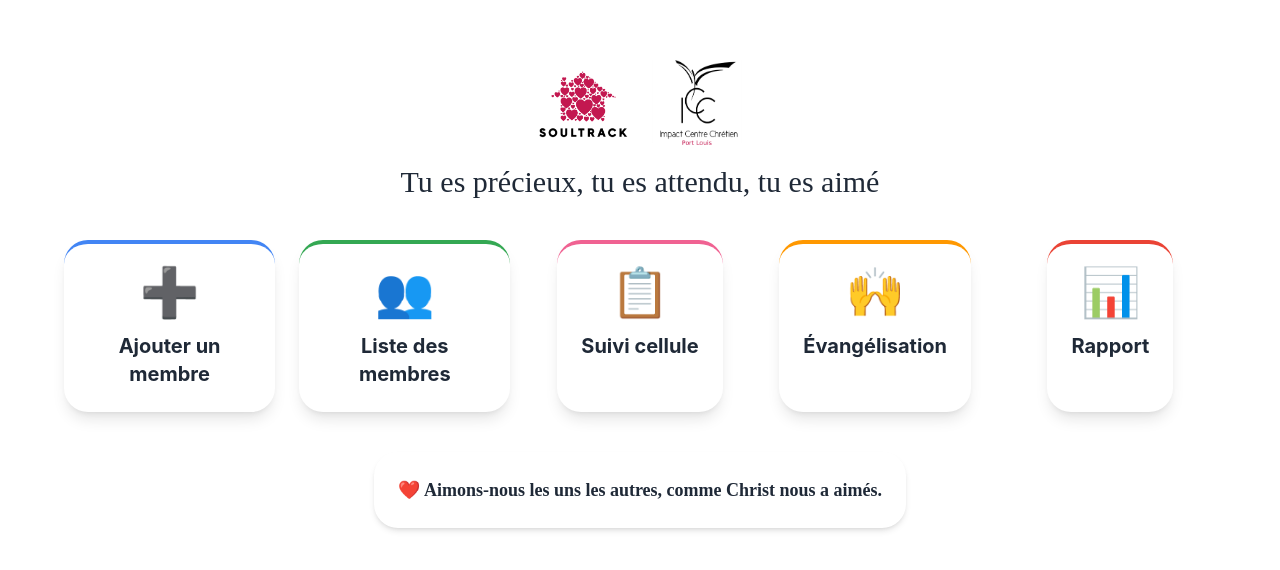
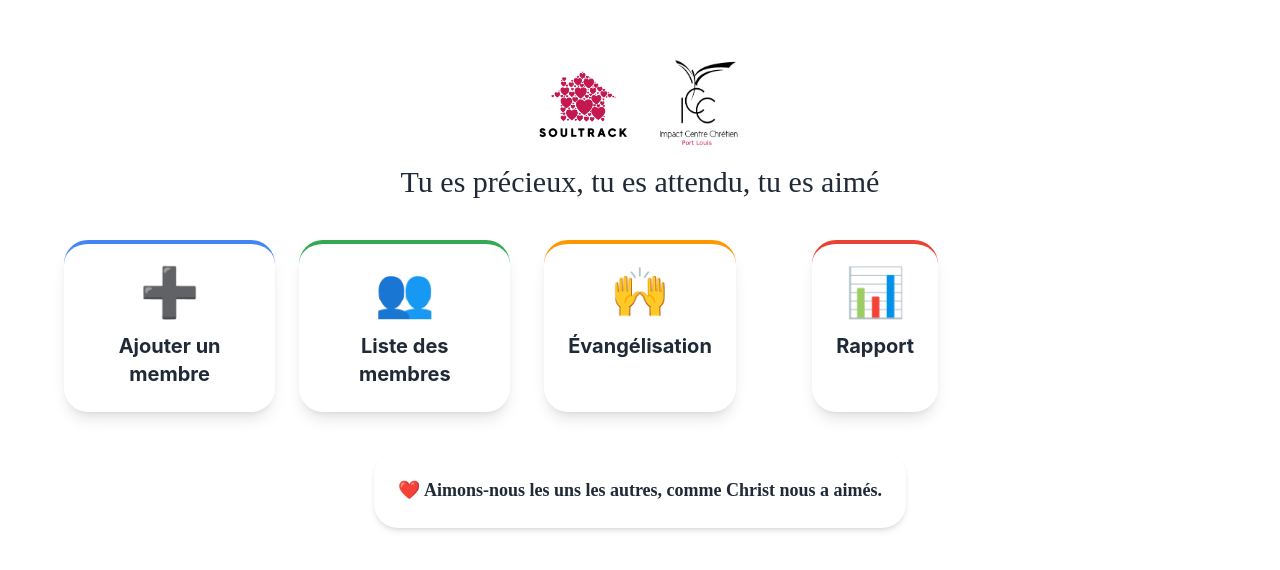
Before and after one commit to allanbavajee/soultrack, a Next.js app: page / in a window 1280 px wide. Shown: the part 122-692 px from the top of the page. Built offline with nearby package versions, Linux system fonts and the light colour scheme.

Commit message:
Update index.js

```diff
--- a/pages/index.js
+++ b/pages/index.js
@@ -36,15 +36,6 @@ export default function Home() {
           <h2 className="text-xl font-bold text-gray-800 text-center">Liste des membres</h2>
         </Link>
 
-        {/* Tableau de suivi cellule */}
-        <Link
-          href="/cellule-dashboard"
-          className="bg-white p-6 rounded-3xl shadow-lg flex flex-col items-center hover:shadow-2xl transition-all duration-200 border-t-4 border-[#f06292]"
-        >
-          <div className="text-5xl mb-4">📋</div>
-          <h2 className="text-xl font-bold text-gray-800 text-center">Suivi cellule</h2>
-        </Link>
-
         {/* Page évangélisation */}
         <Link
           href="/evangelisation-hub"
```
